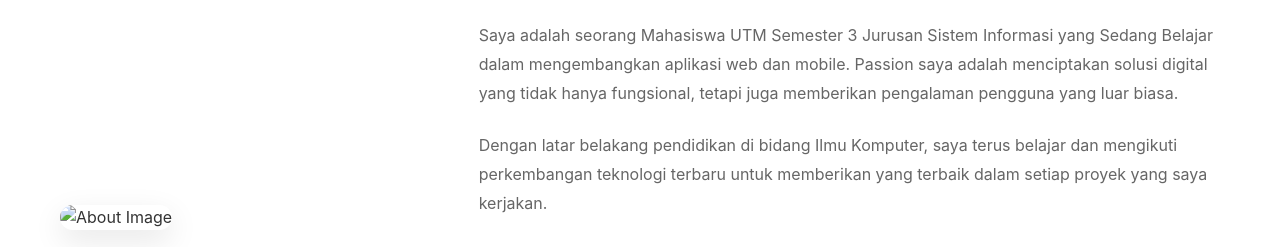
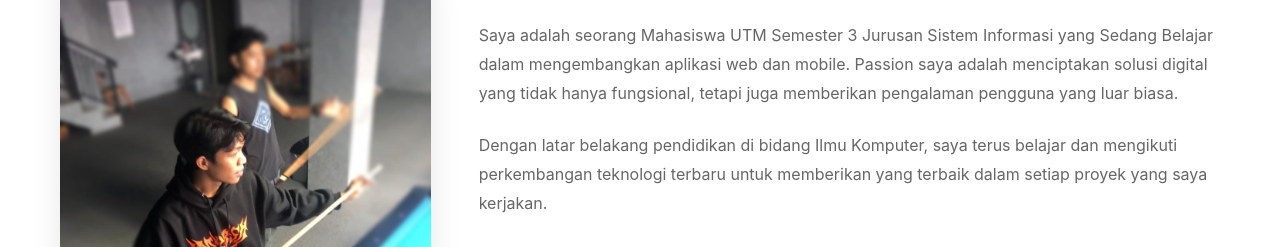
Before and after one commit to abidgagah/portfolio, a plain HTML site: page about.html in a window 1280 px wide. Shown: the part 493-740 px from the top of the page. Drawn offline with Linux system fonts and the light colour scheme.

Commit message:
Fix HTML structure and update image source

```diff
--- a/about.html
+++ b/about.html
@@ -39,7 +39,7 @@
         <div class="container">
             <div class="about-grid">
                 <div class="about-image">
-                    <img src="../Project UTS - Copy/biliard.jpg"
+                    <img src="biliard.jpg"
                          alt="About Image" class="editable-image">
                 </div>
                 <div class="about-text">
@@ -186,4 +186,5 @@
         });
     </script>
 </body>
+
 </html>
```
